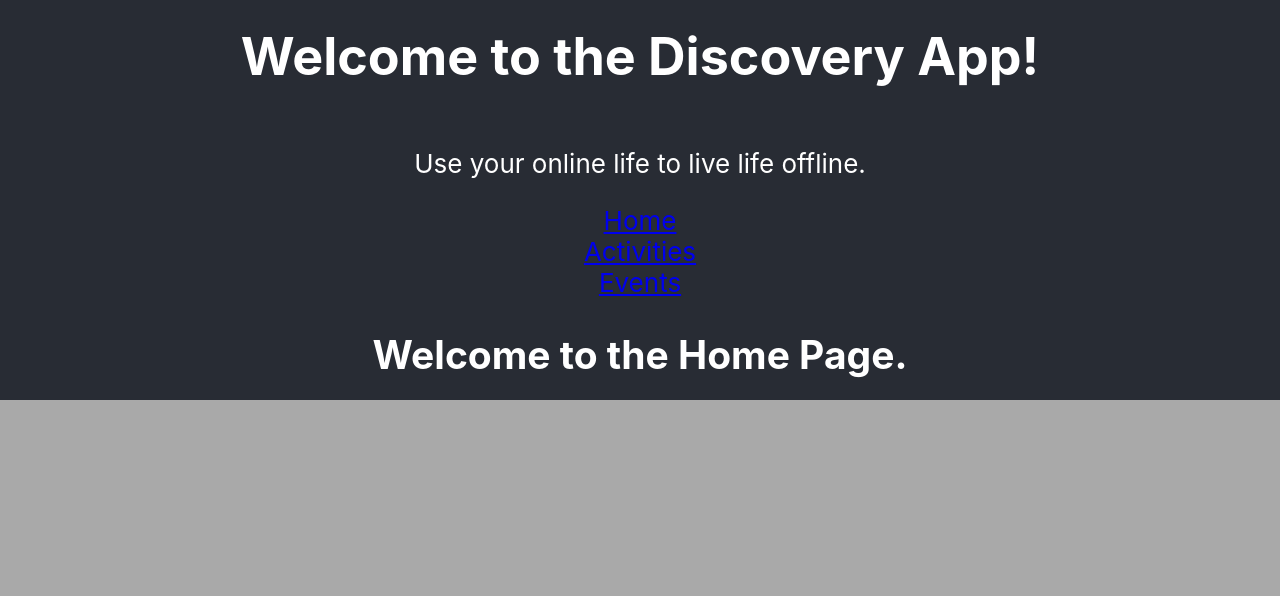
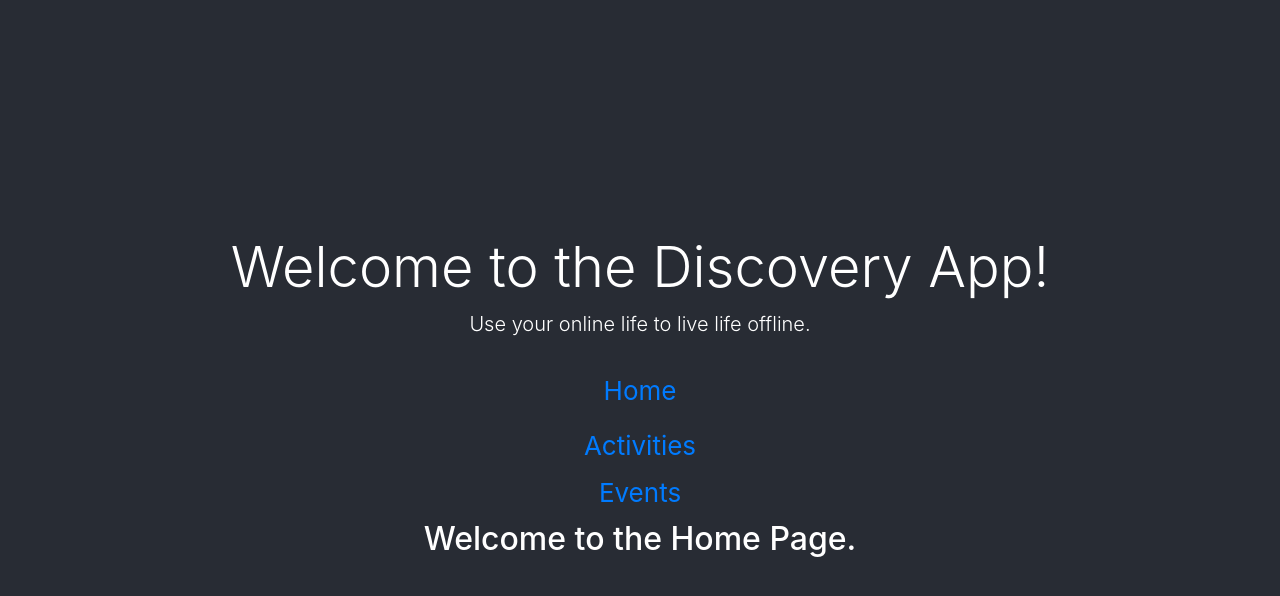
Before and after one commit to dgill45/discovery_app_fe, a React (Create React App) app: page / in a window 1280 px wide. Shown: the top 596 px of the page. Built offline with nearby package versions, Linux system fonts and the light colour scheme.

Commit message:
added bootstrap cdn to style

```diff
--- a/public/index.html
+++ b/public/index.html
@@ -3,6 +3,9 @@
   <head>
     <meta charset="utf-8" />
     <link rel="icon" href="%PUBLIC_URL%/favicon.ico" />
+    <link rel="stylesheet" href="https://stackpath.bootstrapcdn.com/bootstrap/4.4.1/css/bootstrap.min.css"
+    integrity="sha384-Vkoo8x4CGsO3+Hhxv8T/Q5PaXtkKtu6ug5TOeNV6gBiFeWPGFN9MuhOf23Q9Ifjh"
+    crossorigin="anonymous">
     <meta name="viewport" content="width=device-width, initial-scale=1" />
     <meta name="theme-color" content="#000000" />
     <meta
--- a/src/App.css
+++ b/src/App.css
@@ -4,7 +4,7 @@
 
 .App-header {
   background-color: #282c34;
-  height: 50vh;
+  height: 50rem;
   display: flex;
   flex-direction: column;
   align-items: center;
@@ -72,4 +72,7 @@ a {
 
 .navbar-container{
   max-width: 1200;
+  display: flex;
+  flex-direction: row;
+  justify-content: center;
 }
```
